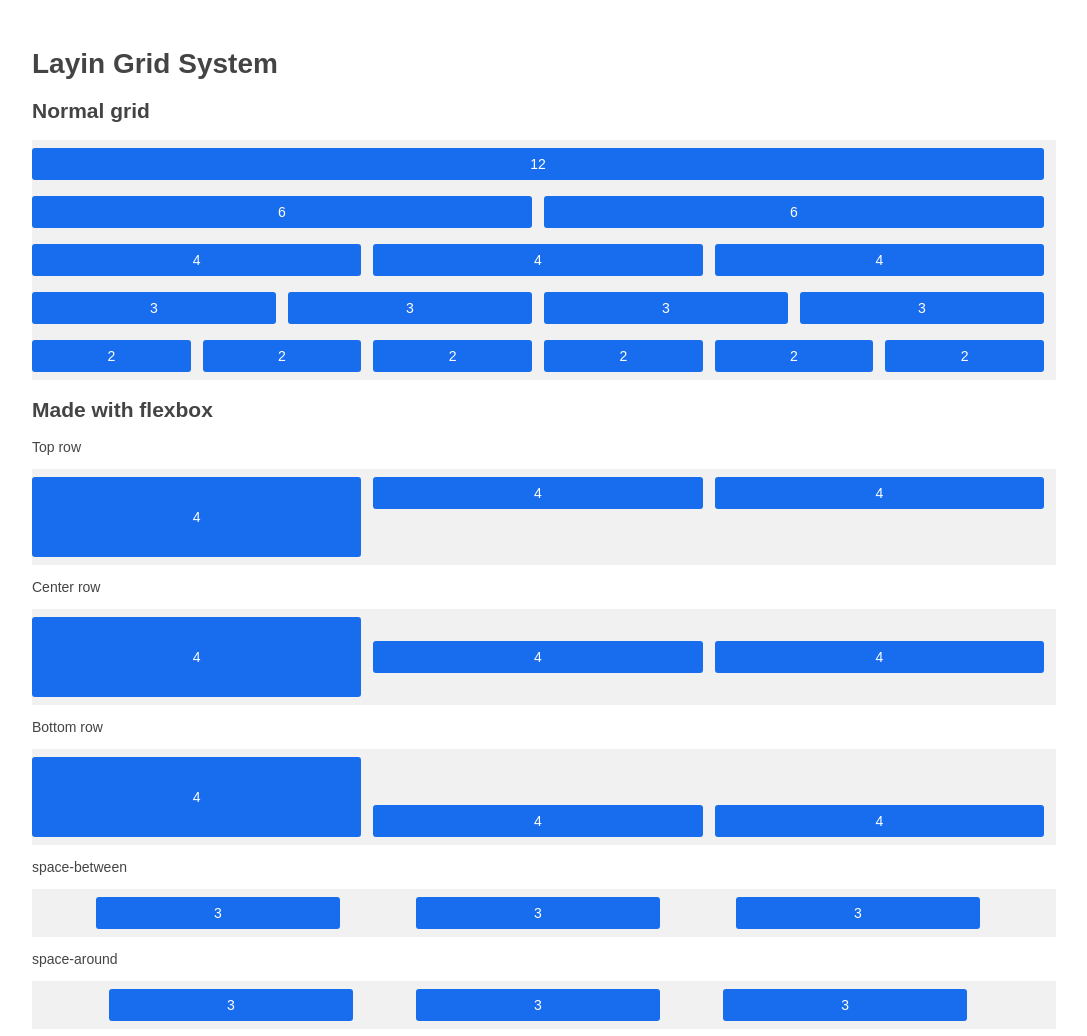
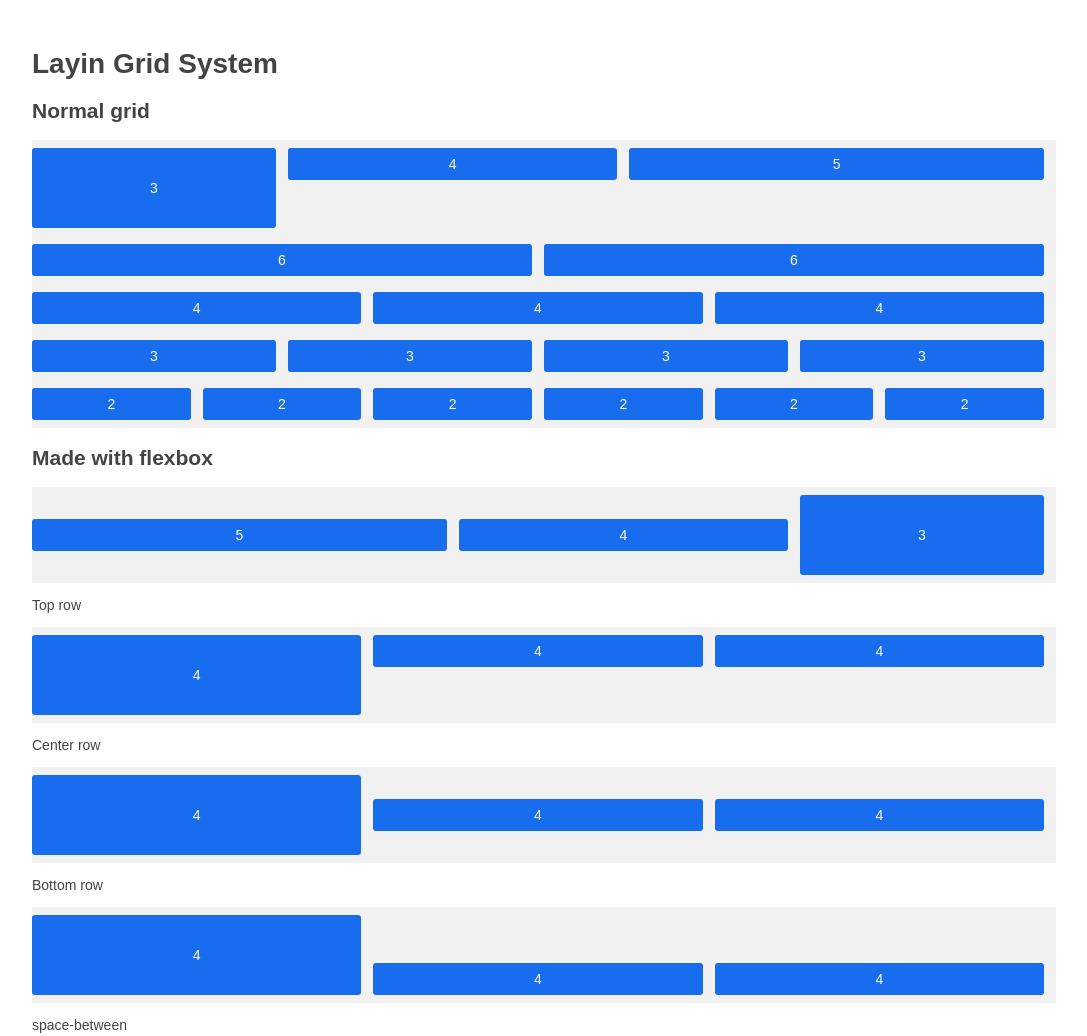
Before and after one commit to pizn/layin, a website: page example/index.html in a window 1280 px wide. Shown: the top 1036 px of the page, without its empty margins (96-1183 px from the left). Drawn offline with Linux system fonts and the light colour scheme.

Commit message:
docs: edit readme

```diff
--- a/example/index.html
+++ b/example/index.html
@@ -35,8 +35,17 @@
 
   <h2>Normal grid</h2>
   <div row>
-    <div col="12"><div demo-box>12</div></div>
+    <div col="3">
+      <div demo-box="large">3</div>
+    </div>
+    <div col="4">
+      <div demo-box>4</div>
+    </div>
+    <div col="5">
+      <div demo-box>5</div>
+    </div>
   </div>
+
   <div row>
     <div col="6"><div demo-box>6</div></div>
     <div col="6"><div demo-box>6</div></div>
@@ -62,6 +71,18 @@
   </div>
 
   <h2>Made with flexbox</h2>
+  <div row="flex" row-align="center center">
+    <div col="3" col-order="3">
+      <div demo-box="large">3</div>
+    </div>
+    <div col="4" col-order="2">
+      <div demo-box>4</div>
+    </div>
+    <div col="5" col-order="1">
+      <div demo-box>5</div>
+    </div>
+  </div>
+
   <p>Top row</p>
   <div row="flex" row-align="start top">
     <div col="4">
```
Also changed, not shown: README.md.
